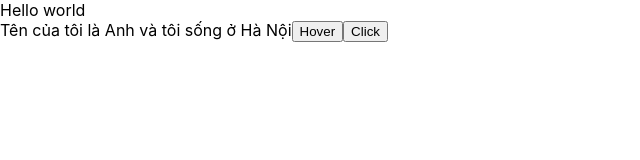
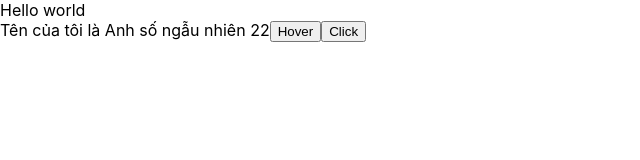
Before and after one commit to Code031/demo-react, a React (Create React App) app: page / in a window 1280 px wide. Shown: the top 160 px of the page, without its empty margins (0-640 px from the left). Built offline with nearby package versions, Linux system fonts and the light colour scheme.

Commit message:
setState

```diff
--- a/src/components/MyComponent.js
+++ b/src/components/MyComponent.js
@@ -8,20 +8,26 @@ class MyComponent extends React.Component {
     }
 
     handelClick(event) {
-        console.log(event)
+        // console.log('Click');
+        // console.log('Tên của tôi là', this.state.name)
+
+        this.setState({
+            name: 'Công Anh',
+            age: Math.floor((Math.random() * 100) + 1)
+        })
     }
 
     handelOnMouseOver(event) {
-        console.log(event)
+        //console.log(event)
     }
 
     //JSX
     render() {
         return (
             <div>
-                Tên của tôi là {this.state.name} và tôi sống ở {this.state.address}
+                Tên của tôi là {this.state.name} số ngẫu nhiên {this.state.age}
                 <button onMouseOver={this.handelOnMouseOver}>Hover</button>
-                <button onClick={this.handelClick}>Click</button>
+                <button onClick={(event) => { this.handelClick(event) }}>Click</button>
             </div>
         );
     }
```
